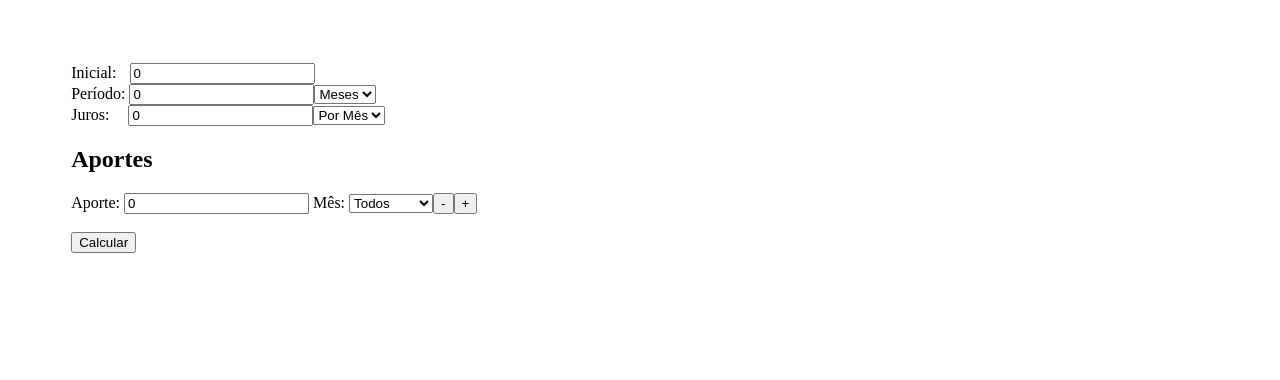
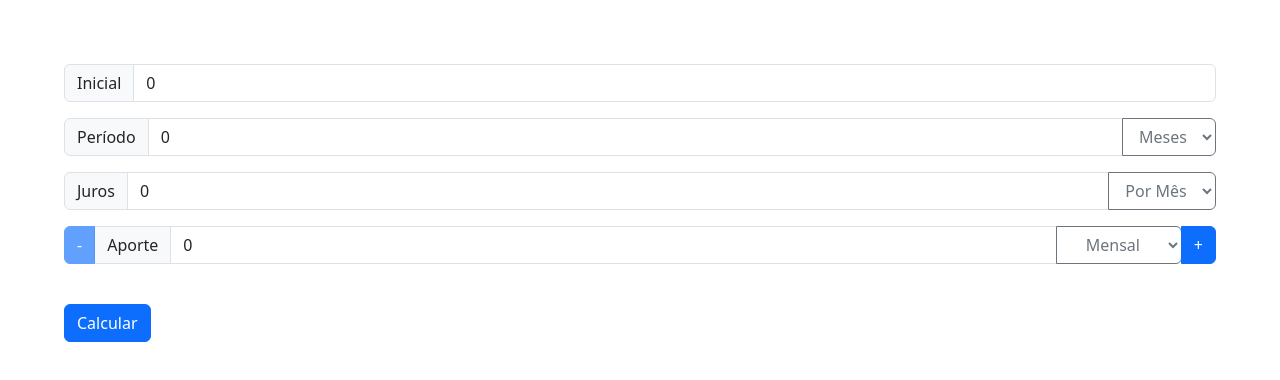
Before and after one commit to redyner/InvestToolsBack, an Angular app in the folder FrontInvestTools/: page / in a window 1280 px wide. Shown: the top 380 px of the page. Built offline with nearby package versions, Linux system fonts and the light colour scheme.

Commit message:
Bootstrap adicionado

```diff
--- a/FrontInvestTools/angular.json
+++ b/FrontInvestTools/angular.json
@@ -37,9 +37,12 @@
               "src/assets"
             ],
             "styles": [
-              "src/styles.scss"
+              "src/styles.scss",
+              "node_modules/bootstrap/dist/css/bootstrap.css"
             ],
-            "scripts": [],
+            "scripts": [
+              "node_modules/bootstrap/dist/js/bootstrap.js"
+            ],
             "server": "src/main.server.ts",
             "prerender": true,
             "ssr": {
--- a/FrontInvestTools/package.json
+++ b/FrontInvestTools/package.json
@@ -21,6 +21,7 @@
     "@angular/platform-server": "^17.0.0",
     "@angular/router": "^17.0.0",
     "@angular/ssr": "^17.0.9",
+    "bootstrap": "^5.3.2",
     "express": "^4.18.2",
     "rxjs": "~7.8.0",
     "tslib": "^2.3.0",
--- a/FrontInvestTools/src/app/Enums/mes.ts
+++ b/FrontInvestTools/src/app/Enums/mes.ts
@@ -1,5 +1,5 @@
 export enum Mes{
-   todos = 0,
+   mensal = 0,
    janeiro = 1,
    fevereiro = 2,
    marco = 3,
--- a/FrontInvestTools/src/app/calculadora-juros/calculadora-juros.component.html
+++ b/FrontInvestTools/src/app/calculadora-juros/calculadora-juros.component.html
@@ -1,41 +1,42 @@
 <form [formGroup]="form" id="form">
 
-    <label >Inicial: </label>
-    <input type="number" formControlName="inicial" id="inicial-input"> <br>
+  <div class="input-group mb-3">
+    <span class="input-group-text" id="inputGroup-sizing-default">Inicial</span>
+    <input type="number" formControlName="inicial" class="form-control">
+  </div>
 
-    <div formGroupName="periodo">
-        <label >Período: </label>
-        <input type="number" formControlName="valor">
-        <select formControlName="tipoPeriodo">
+    <div formGroupName="periodo" class="input-group mb-3">
+      <span class="input-group-text" id="inputGroup-sizing-default">Período</span>
+        <input type="number" formControlName="valor" class="form-control">
+        <select formControlName="tipoPeriodo" class="btn btn-outline-secondary dropdown-toggle">
             <option [ngValue]="1" >Meses</option>
             <option [ngValue]="2">Anos</option>
           </select> <br>
     </div>
 
-    <div formGroupName="juros">
-        <label >Juros: </label>
-        <input type="number" formControlName="valor" id="juros-input">
-        <select formControlName="tipoPeriodo">
+    <div formGroupName="juros" class="input-group mb-3">
+      <span class="input-group-text" id="inputGroup-sizing-default">Juros</span>
+        <input type="number" formControlName="valor" class="form-control">
+        <select formControlName="tipoPeriodo" class="btn btn-outline-secondary dropdown-toggle">
             <option [ngValue]="1">Por Mês</option>
             <option [ngValue]="2">Por Ano</option>
         </select>
     </div>
 
     <div formArrayName="aportes">
-        <h2>Aportes</h2>
-        <div *ngFor="let aporte of aportes.controls; let i=index" [formGroupName]="i">
-          <label >Aporte: </label>
-          <input type="number" formControlName="valor">
-          Mês: <select formControlName="mes">
+        <div *ngFor="let aporte of aportes.controls; let i=index" [formGroupName]="i" class="input-group mb-3">
+          <button type="button" (click)="removeAporte(i)" class="btn btn-primary" [disabled]="desabilitaRemocaoAportes">-</button>
+          <span class="input-group-text" id="inputGroup-sizing-default">Aporte</span>
+          <input type="number" formControlName="valor" class="form-control">
+          <select formControlName="mes" class="btn btn-outline-secondary dropdown-toggle">
             <option *ngFor="let mes of meses" [value]="mes.value">{{ mes.name }}</option>
           </select>
-          <button type="button" (click)="removeAporte(i)">-</button>
-          <button type="button" (click)="addAporte()">+</button><br>
+          <button type="button" (click)="addAporte()" class="btn btn-primary" >+</button>
         </div>
       </div>
 
       <br>
-      <button type="submit" (click) = "calcular()" [disabled]="!form.valid">Calcular</button>
+      <button type="submit" (click) = "calcular()" [disabled]="!form.valid" class="btn btn-primary">Calcular</button>
 
       <div *ngIf="calculoResponse">
        <pre>{{ calculoResponse | json }}</pre>
--- a/FrontInvestTools/src/app/calculadora-juros/calculadora-juros.component.ts
+++ b/FrontInvestTools/src/app/calculadora-juros/calculadora-juros.component.ts
@@ -15,8 +15,10 @@ export class CalculadoraJurosComponent {
 
   calculoResponse: CalcularResponse | undefined;
 
+  desabilitaRemocaoAportes: boolean = true;
+
   meses = [
-    { value: 0, name: 'Todos' },
+    { value: 0, name: 'Mensal' },
     { value: 1, name: 'Janeiro' },
     { value: 2, name: 'Fevereiro' },
     { value: 3, name: 'Março' },
@@ -44,7 +46,7 @@ export class CalculadoraJurosComponent {
     aportes: this.formBuilder.array([
       this.formBuilder.group({
         valor: [0, Validators.required],
-        mes: [Mes.todos, Validators.required]
+        mes: [Mes.mensal, Validators.required]
       })
     ])
   });
@@ -71,12 +73,18 @@ export class CalculadoraJurosComponent {
 
   addAporte() {
     this.aportes.push(this.formBuilder.group({
-      valor: ['', Validators.required],
-      mes: [Mes.todos, Validators.required]
+      valor: [0, Validators.required],
+      mes: [Mes.mensal, Validators.required]
     }));
+    this.validaRemocaoAportes();
   }
 
   removeAporte(index: number) {
     this.aportes.removeAt(index);
+    this.validaRemocaoAportes();
+  }
+
+  validaRemocaoAportes(){
+    this.desabilitaRemocaoAportes = this.aportes.length <= 1;
   }
 }
```
Also changed, not shown: 1 other file (tests, documents, lock files or other folders).
